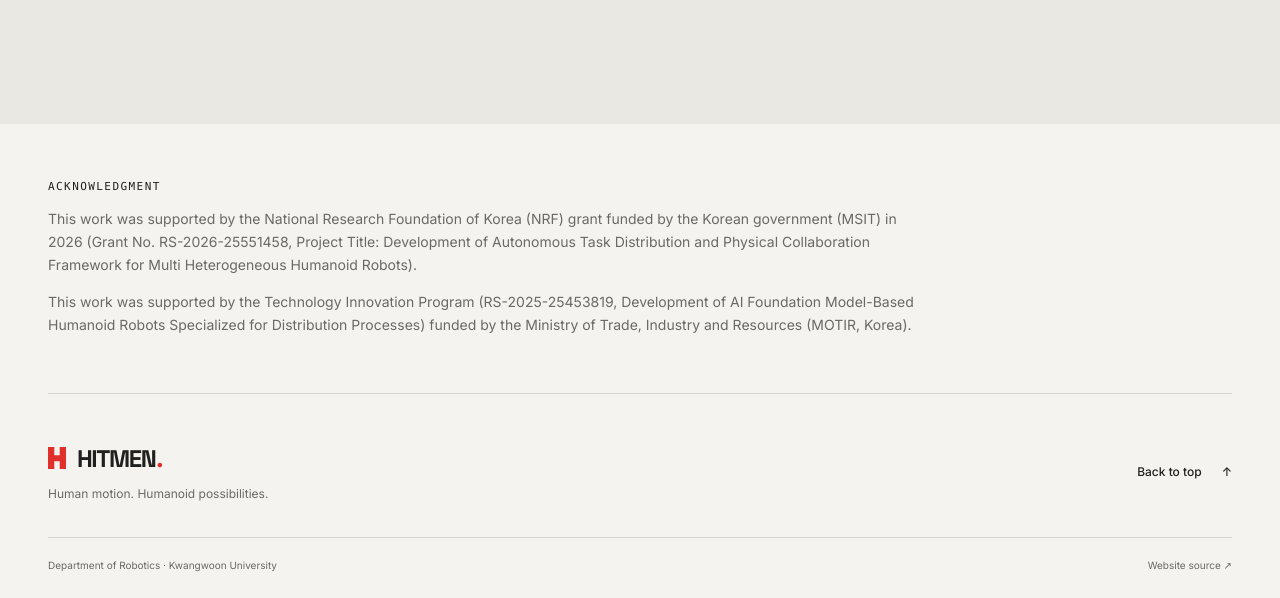
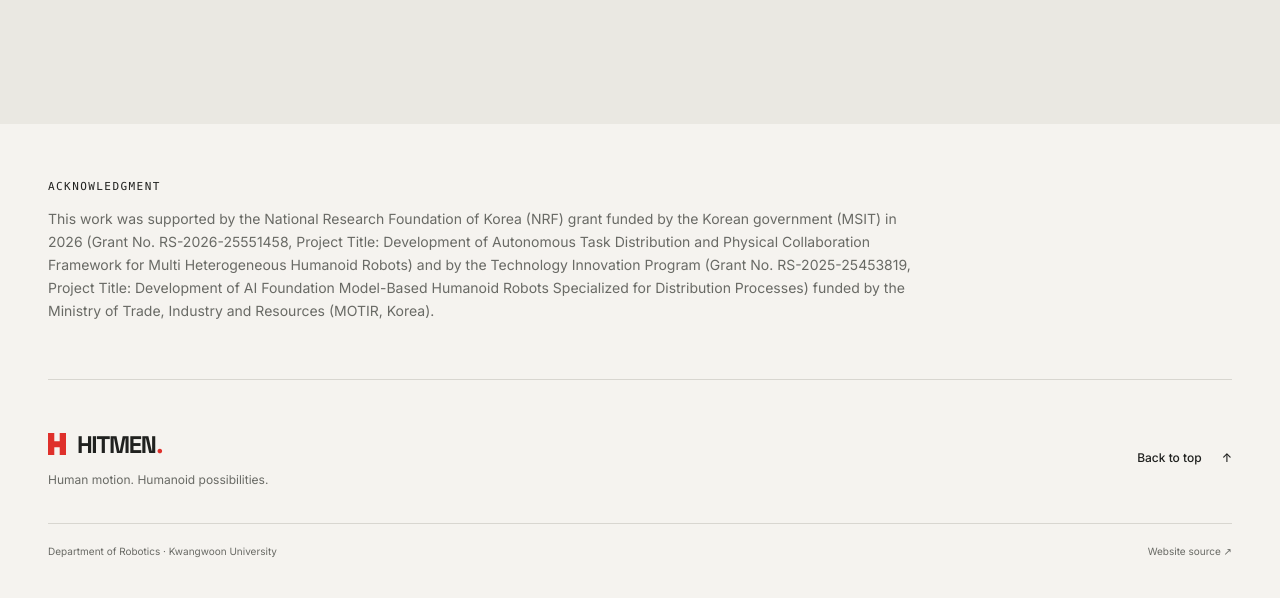
Before and after one commit to lab-dream/HITMEN, a plain HTML site: page index.html in a window 1280 px wide. Shown: the part 7972-8570 px from the top of the page. Drawn offline with Linux system fonts and the light colour scheme.

Commit message:
[content] Merge the funding acknowledgments into one sentence
Join the NRF and MOTIR acknowledgments with "and by" and give both
grants the same "Grant No. ..., Project Title: ..." form.

Co-Authored-By: Claude Opus 5.5 <noreply@anthropic.com>

```diff
--- a/index.html
+++ b/index.html
@@ -116,8 +116,7 @@
 
     <section class="acknowledgment wrap" id="acknowledgment" aria-labelledby="acknowledgment-title">
       <p class="eyebrow" id="acknowledgment-title">ACKNOWLEDGMENT</p>
-      <p>This work was supported by the National Research Foundation of Korea (NRF) grant funded by the Korean government (MSIT) in 2026 (Grant No. RS-2026-25551458, Project Title: Development of Autonomous Task Distribution and Physical Collaboration Framework for Multi Heterogeneous Humanoid Robots).</p>
-      <p>This work was supported by the Technology Innovation Program (RS-2025-25453819, Development of AI Foundation Model-Based Humanoid Robots Specialized for Distribution Processes) funded by the Ministry of Trade, Industry and Resources (MOTIR, Korea).</p>
+      <p>This work was supported by the National Research Foundation of Korea (NRF) grant funded by the Korean government (MSIT) in 2026 (Grant No. RS-2026-25551458, Project Title: Development of Autonomous Task Distribution and Physical Collaboration Framework for Multi Heterogeneous Humanoid Robots) and by the Technology Innovation Program (Grant No. RS-2025-25453819, Project Title: Development of AI Foundation Model-Based Humanoid Robots Specialized for Distribution Processes) funded by the Ministry of Trade, Industry and Resources (MOTIR, Korea).</p>
     </section>
   </main>
 
```
